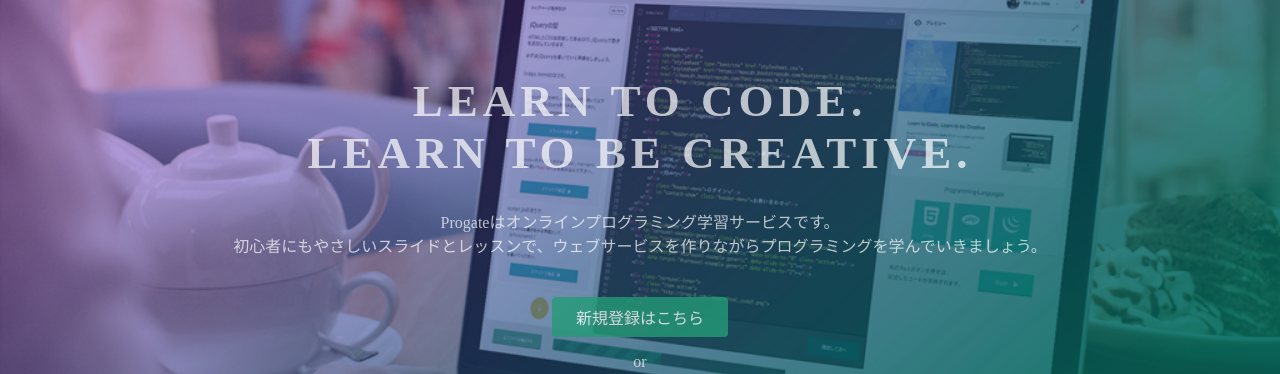
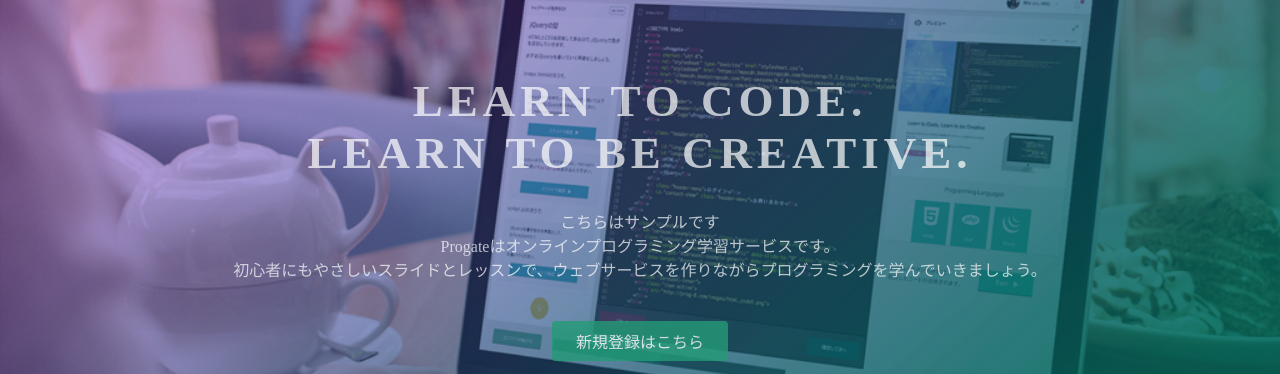
Before and after one commit to nikonikoru/nikonikoru.github.io, a plain HTML site: page index.html in a window 1280 px wide. Shown: the part 135-509 px from the top of the page. Drawn offline with Linux system fonts and the light colour scheme.

Commit message:
Update index.html

```diff
--- a/index.html
+++ b/index.html
@@ -24,7 +24,7 @@
   <div class="top-wrapper">
     <div class="container">
       <h1>LEARN TO CODE.<br>LEARN TO BE CREATIVE.</h1>
-      <p>Progateはオンラインプログラミング学習サービスです。<br>初心者にもやさしいスライドとレッスンで、ウェブサービスを作りながらプログラミングを学んでいきましょう。</p>
+      <p>こちらはサンプルです<br>Progateはオンラインプログラミング学習サービスです。<br>初心者にもやさしいスライドとレッスンで、ウェブサービスを作りながらプログラミングを学んでいきましょう。</p>
       <div class="btn-wrapper">
         <a href="#" class="btn signup">新規登録はこちら</a>
         <p>or</p>
```
